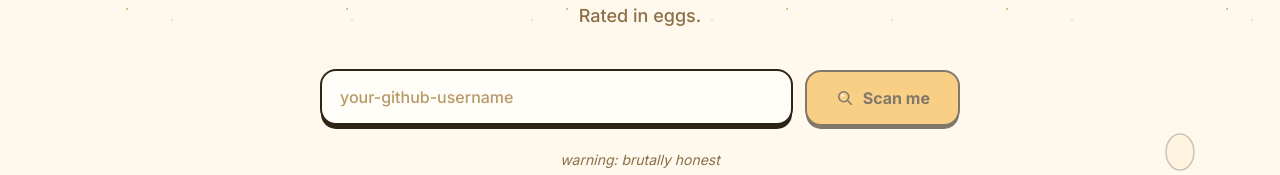
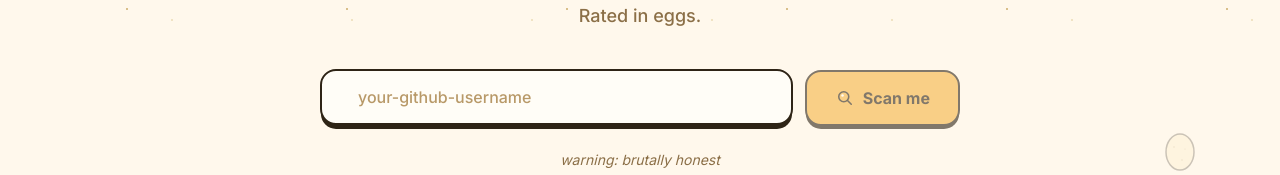
Before and after one commit to SRUN-Sochettra/EggScan, a React (Vite) app in the folder frontend/: page / in a window 1280 px wide. Shown: the part 274-449 px from the top of the page. Built offline with nearby package versions, Linux system fonts and the light colour scheme; no server answers.

Commit message:
fix the @ overwritting usename

```diff
--- a/frontend/src/components/ScanForm.jsx
+++ b/frontend/src/components/ScanForm.jsx
@@ -20,7 +20,7 @@ export default function ScanForm({ onScan, loading }) {
           value={username}
           onChange={(e) => setUsername(e.target.value)}
           placeholder="your-github-username"
-          className="input-egg w-full pl-10"
+          className="input-egg w-full"
           disabled={loading}
           autoFocus
         />
--- a/frontend/src/index.css
+++ b/frontend/src/index.css
@@ -68,7 +68,7 @@ body {
   background: #FFFDF7;
   border: 2px solid #2E2416;
   border-radius: 16px;
-  padding: 14px 18px;
+  padding: 14px 18px 14px 36px;
   font-size: 16px;
   font-weight: 500;
   color: #2E2416;
```
